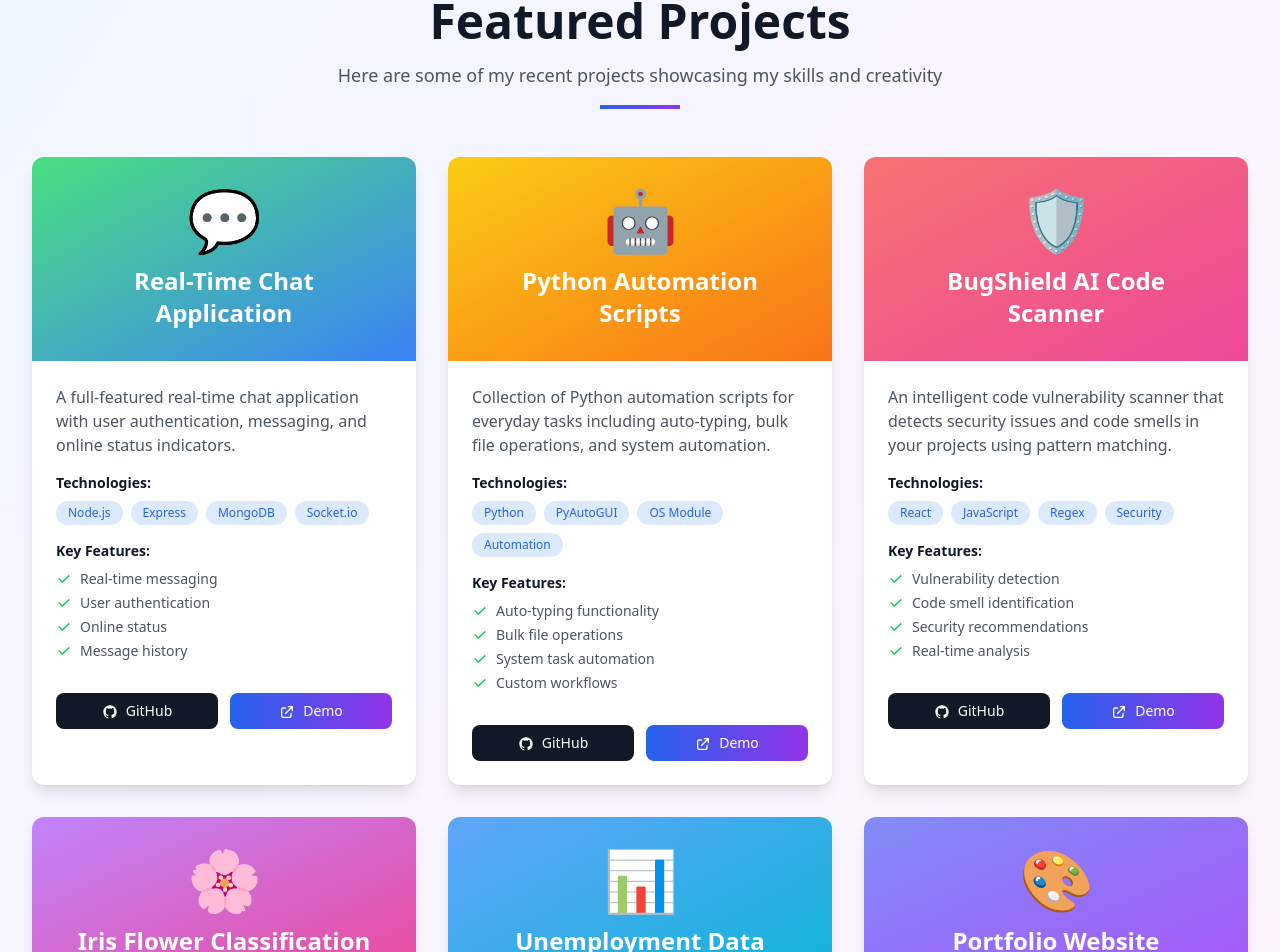
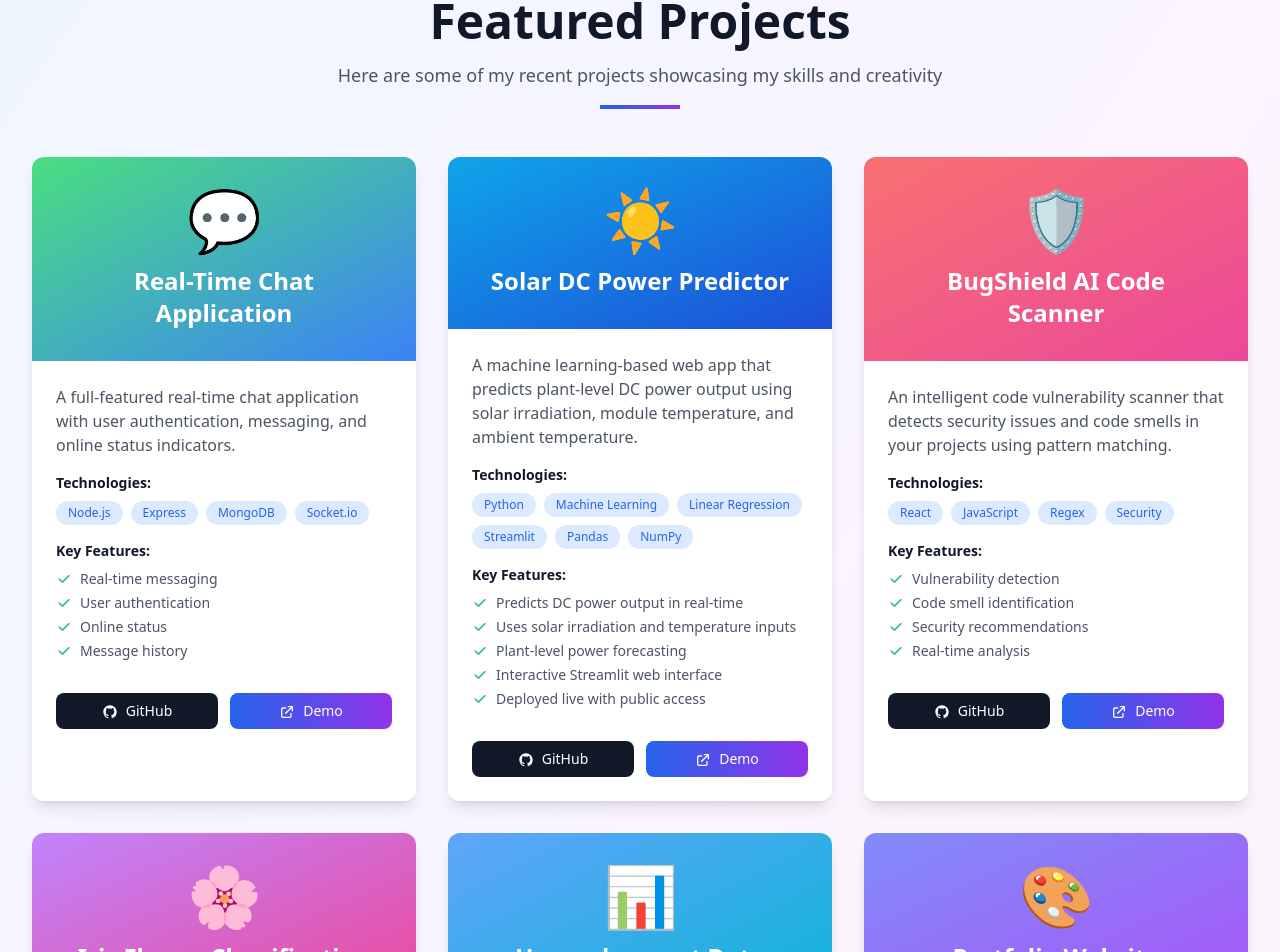
Before and after one commit to KUSH-CODES08/kushPortfolio, a React (Vite) app: page / in a window 1280 px wide. Shown: the part 3559-4511 px from the top of the page. Built offline with nearby package versions, Linux system fonts and the light colour scheme.

Commit message:
Project.jsx modified

```diff
--- a/src/pages/Projects.jsx
+++ b/src/pages/Projects.jsx
@@ -19,20 +19,29 @@ const Projects = () => {
       githubLink: 'https://github.com/KUSH-CODES08',
       demoLink: '#'
     },
-    {
-      title: 'Python Automation Scripts',
-      description: 'Collection of Python automation scripts for everyday tasks including auto-typing, bulk file operations, and system automation.',
-      tech: ['Python', 'PyAutoGUI', 'OS Module', 'Automation'],
-      features: [
-        'Auto-typing functionality',
-        'Bulk file operations',
-        'System task automation',
-        'Custom workflows'
-      ],
-      icon: '🤖',
-      gradient: 'from-yellow-400 to-orange-500',
-      githubLink: 'https://github.com/KUSH-CODES08',
-      demoLink: '#'
+   {
+    title: 'Solar DC Power Predictor',
+    description: 'A machine learning-based web app that predicts plant-level DC power output using solar irradiation, module temperature, and ambient temperature.',
+    tech: [
+    'Python',
+    'Machine Learning',
+    'Linear Regression',
+    'Streamlit',
+    'Pandas',
+    'NumPy'
+    ],
+    features: [
+    'Predicts DC power output in real-time',
+    'Uses solar irradiation and temperature inputs',
+    'Plant-level power forecasting',
+    'Interactive Streamlit web interface',
+    'Deployed live with public access'
+    ],
+    icon: '☀️',
+    gradient: 'from-sky-500 to-blue-700',
+
+    githubLink: 'https://github.com/KUSH-CODES08/solar-plant-dc-power-predictor',
+    demoLink: 'https://solar-plant-dc-power-predictor-083.streamlit.app/'
     },
     {
       title: 'BugShield AI Code Scanner',
@@ -92,7 +101,7 @@ const Projects = () => {
       icon: '🎨',
       gradient: 'from-indigo-400 to-purple-500',
       githubLink: 'https://github.com/KUSH-CODES08',
-      demoLink: '#'
+      demoLink: 'https://kush-portfolio-site.vercel.app/'
     }
   ];
 
```
